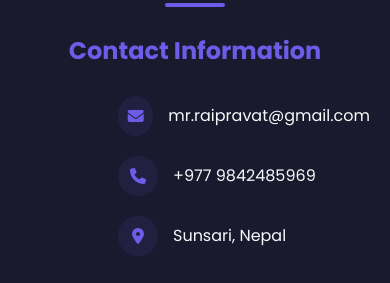
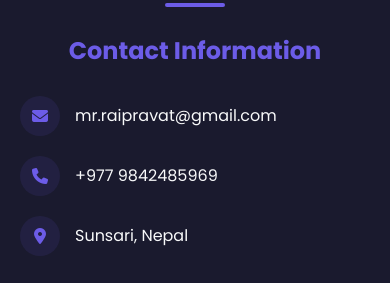
Before and after one commit to raipravat/Linkme, a plain HTML site: page index.html in a window 390 px wide. Shown: the part 6194-6477 px from the top of the page. Drawn offline with Linux system fonts and the light colour scheme.

Commit message:
Update main.css

```diff
--- a/css/main.css
+++ b/css/main.css
@@ -1009,7 +1009,4 @@ body.light-theme .mobile-menu-toggle {
     text-align: center;
   }
 
-  .info-item {
-    padding-left: 28%;
-  }
 }
```
